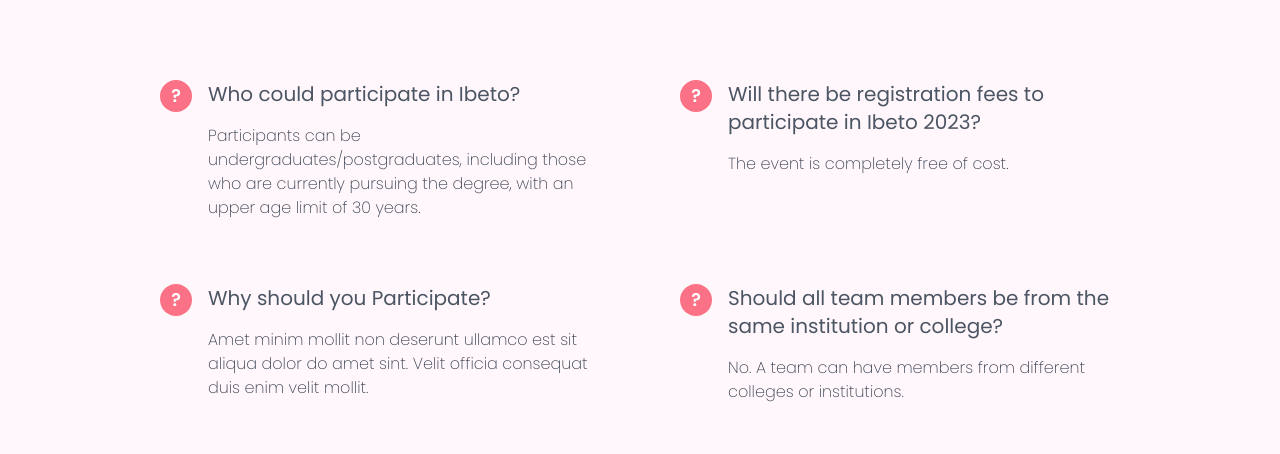
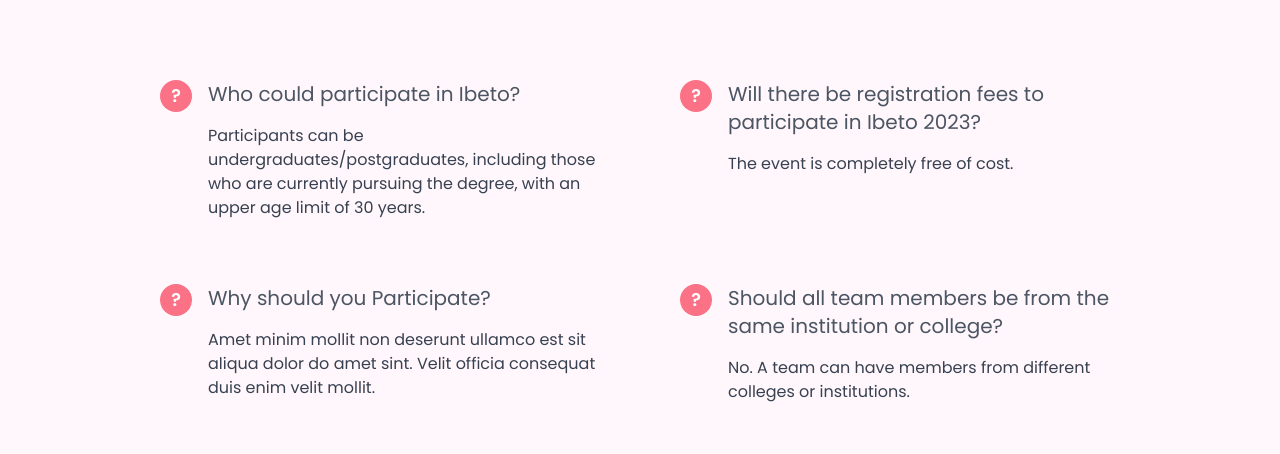
Before and after one commit to niyashiyas/ibeto-23, a Next.js app: page / in a window 1280 px wide. Shown: the part 6580-7034 px from the top of the page. Built offline with nearby package versions, Linux system fonts and the light colour scheme.

Commit message:
Increased font weight

```diff
--- a/components/Faq.tsx
+++ b/components/Faq.tsx
@@ -229,7 +229,7 @@
                 <p className="text-xl font-normal text-gray-600 font-body1">
                   {items[0].question}
                 </p>
-                <p className="mt-4 text-sm font-light text-gray-700 sm:text-base font-body1">
+                <p className="mt-4 text-sm font-default text-gray-700 sm:text-base font-body1">
                   {items[0].answer}
                 </p>
               </div>
@@ -243,7 +243,7 @@
                 <p className="text-xl font-normal text-gray-600 font-body1">
                   {items[1].question}
                 </p>
-                <p className="mt-4 text-sm font-light text-gray-700 sm:text-base font-body1">
+                <p className="mt-4 text-sm font-default text-gray-700 sm:text-base font-body1">
                   {items[1].answer}
                 </p>
               </div>
@@ -257,7 +257,7 @@
                 <p className="text-xl font-normal text-gray-600 font-body1">
                   {items[2].question}
                 </p>
-                <p className="mt-4 text-sm font-light text-gray-700 sm:text-base font-body1">
+                <p className="mt-4 text-sm font-default text-gray-700 sm:text-base font-body1">
                   {items[2].answer}
                 </p>
               </div>
@@ -271,7 +271,7 @@
                 <p className="text-xl font-normal text-gray-600 font-body1">
                   {items[3].question}
                 </p>
-                <p className="mt-4 text-sm font-[300] text-gray-700 sm:text-base font-body1">
+                <p className="mt-4 text-sm font-default text-gray-700 sm:text-base font-body1">
                   {items[3].answer}
                 </p>
               </div>
```
